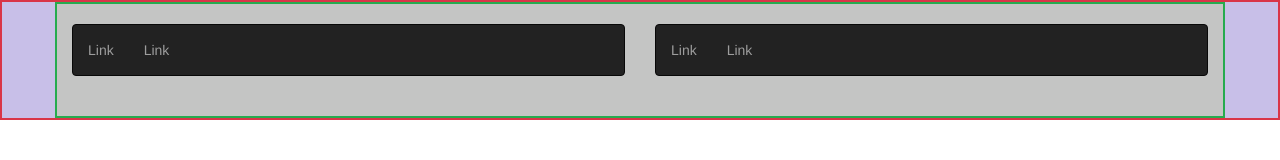
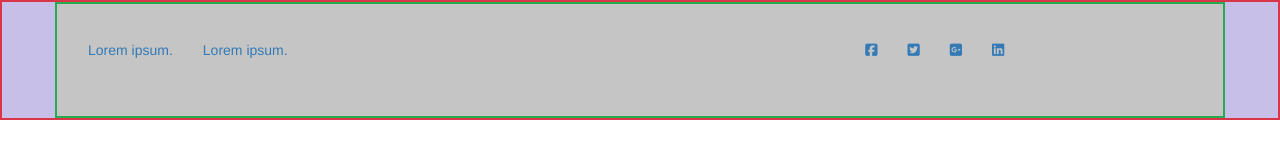
Before and after one commit to Biddrup/NewG, a plain HTML site: page index.html in a window 1280 px wide. Drawn offline with nearby package versions, Linux system fonts and the light colour scheme.

Commit message:
Xtra Menu

```diff
--- a/index.html
+++ b/index.html
@@ -10,6 +10,7 @@
 
     <!-- Bootstrap -->
     <link href="css/bootstrap.min.css" rel="stylesheet">
+    <link rel="stylesheet" href="css/font-awesome.min.css">
     <link rel="stylesheet" href="css/style.css">
 
     <!-- HTML5 shim and Respond.js for IE8 support of HTML5 elements and media queries -->
@@ -25,22 +26,25 @@
       <div class="top-menu">
         <div class="container">
           <div class="row">
-            <div class="col-md-6">
+            <div class="col-md-4 col-sm-5 hidden-xs">
             	<div class="left-menu">
-            		<nav class="navbar navbar-inverse">
+            		<nav class="navbar">
             		  <ul class="nav navbar-nav">
-            		    <li><a href="#">Link</a></li>
-            		    <li><a href="#">Link</a></li>
+            		    <li><a href="JavaScript:Void(0)">Lorem ipsum.</a></li>
+            		    <li><a href="JavaScript:Void(0)">Lorem ipsum.</a></li>
             		  </ul>
             		</nav>
             	</div>
             </div><!-- /.col-md-6 -->
-            <div class="col-md-6">
-            	<div class="right-menu float-right">
-            		<nav class="navbar navbar-inverse">
+
+            <div class="col-md-4 col-md-offset-4 col-sm-5 col-sm-offset-2 hidden-xs">
+            	<div class="right-menu">
+            		<nav class="navbar">
             		  <ul class="nav navbar-nav">
-            		    <li><a href="#">Link</a></li>
-            		    <li><a href="#">Link</a></li>
+            		    <li><a href="JavaScript:Void(0)"><i class="fa fa-facebook-square" aria-hidden="true"></i></a></li>
+            		    <li><a href="JavaScript:Void(0)"><i class="fa fa-twitter-square" aria-hidden="true"></i></a></li>
+            		    <li><a href="JavaScript:Void(0)"><i class="fa fa-google-plus-square" aria-hidden="true"></i></a></li>
+            		    <li><a href="JavaScript:Void(0)"><i class="fa fa-linkedin-square" aria-hidden="true"></i></a></li>
             		  </ul>
             		</nav>
             	</div>
```
